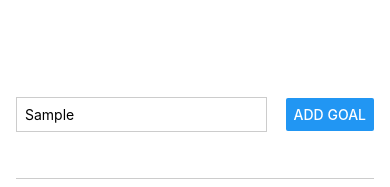
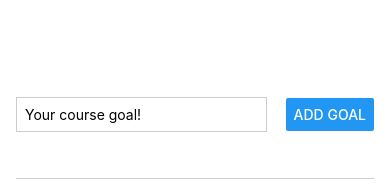
Before and after one commit to mzecic/AwesomeProject, a React Native app: screen / in a window 390 px wide. Both pictures are taken after typing "Sample" into the empty fields and a click on the button "ADD GOAL". Shown: the top 187 px of the page. Built offline with nearby package versions, Linux system fonts and the light colour scheme.

Commit message:
add remove functionality

```diff
--- a/App.js
+++ b/App.js
@@ -1,5 +1,5 @@
 import { useState } from 'react';
-import { StyleSheet, View, Button, TextInput, FlatList } from 'react-native';
+import { StyleSheet, View, FlatList } from 'react-native';
 import GoalItem from './components/GoalItem';
 import GoalInput from './components/GoalInput';
 
@@ -13,14 +13,22 @@ export default function App() {
 
   function addGoalHandler() {
     setCourseGoals(currentCourseGoals => [...currentCourseGoals, { text: enteredGoalText, key: Math.random().toString()}]);
+    setEnteredGoalText('');
   };
+
+  function deleteGoalHandler(key) {
+    setCourseGoals(currentCourseGoals => {
+      return currentCourseGoals.filter((goal) => goal.key !== key)
+
+    });
+  }
 
   return (
     <View style={styles.appContainer}>
-      <GoalInput goalInputHandler={goalInputHandler} addGoalHandler={addGoalHandler} />
+      <GoalInput enteredGoalText={enteredGoalText} goalInputHandler={goalInputHandler} addGoalHandler={addGoalHandler} />
       <View style={styles.goalsContainer}>
         <FlatList data={courseGoals} renderItem={itemData => {
-          return <GoalItem itemData={itemData} />
+          return <GoalItem deleteGoalHandler={deleteGoalHandler} itemData={itemData} />
         }} />
       </View>
     </View>
--- a/components/GoalInput.jsx
+++ b/components/GoalInput.jsx
@@ -1,9 +1,9 @@
 import { StyleSheet, View, TextInput, Button } from 'react-native';
 
-export default function GoalInput({ goalInputHandler, addGoalHandler }) {
+export default function GoalInput({ enteredGoalText, goalInputHandler, addGoalHandler }) {
     return (
         <View style={styles.inputContainer}>
-            <TextInput style={styles.textInput} placeholder='Your course goal!' onChangeText={goalInputHandler} />
+            <TextInput value={enteredGoalText} style={styles.textInput} placeholder='Your course goal!' onChangeText={goalInputHandler} />
             <Button title='Add Goal' onPress={addGoalHandler} />
         </View>
       );
--- a/components/GoalItem.jsx
+++ b/components/GoalItem.jsx
@@ -1,11 +1,13 @@
-import { StyleSheet, View, Text } from 'react-native';
+import { StyleSheet, View, Text, Pressable } from 'react-native';
 
 
-export default function GoalItem({ itemData }) {
+export default function GoalItem({ itemData, deleteGoalHandler }) {
     return(
-        <View style={styles.goalItem}>
-            <Text style={styles.goalText}>{itemData.item.text}</Text>
-        </View>
+        <Pressable onPress={deleteGoalHandler.bind(this, itemData.item.key)}>
+            <View style={styles.goalItem}>
+                <Text style={styles.goalText}>{itemData.item.text}</Text>
+            </View>
+        </Pressable>
     )
 }
 
```
